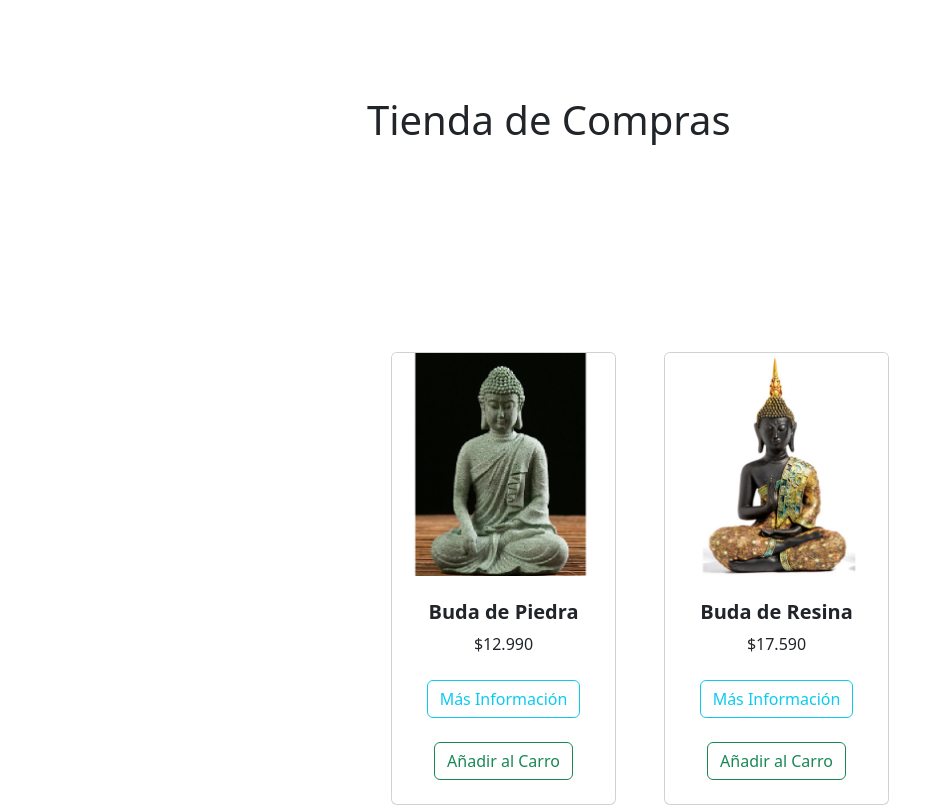
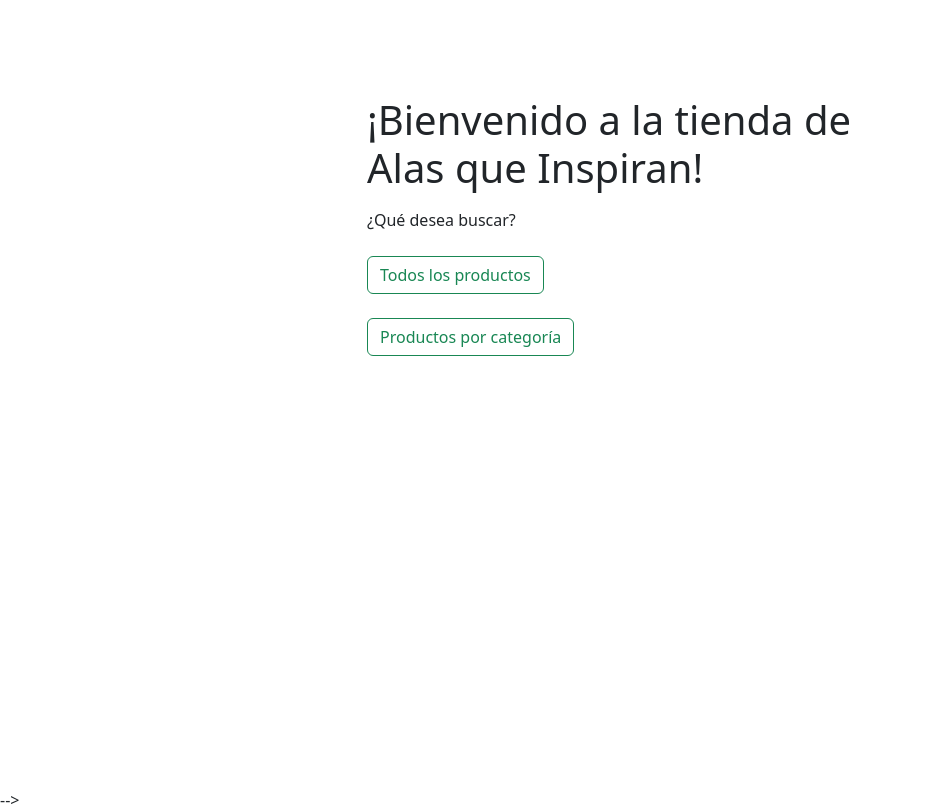
Before and after one commit to Daniela1221/Proyecto-Final, a Django app: page /tienda/ in a window 1280 px wide. Shown: the part 622-1432 px from the top of the page, without its empty margins (0-952 px from the left). Run offline with Django 4.2, Linux system fonts and the light colour scheme; some libraries are stand-ins or nearby versions.

Commit message:
se fija tienda.index.html

```diff
--- a/project/apps/tienda/templates/tienda/index.html
+++ b/project/apps/tienda/templates/tienda/index.html
@@ -1,11 +1,15 @@
 {% extends 'Home/index.html' %}
 
 {% block TITULO %}
-    Tienda de Compras
+    ¡Bienvenido a la tienda de Alas que Inspiran!
 {% endblock TITULO %}
 
+{% block CONTENIDO_STYLE %}
+    ¿Qué desea buscar?<br> <br>
+    <div class="text-body"><a class="btn btn-outline-success mt-auto" href="{% url 'tienda:producto_list' %}">Todos los productos</a></div>
+    <br>
+    <div class="text-body"><a class="btn btn-outline-success mt-auto" href="#">Productos por categoría</a></div>
+{% endblock CONTENIDO_STYLE %}
+
 {% block CONTENIDO_sSTYLE %}
-
-    {% include 'tienda/productos.html' %}
-
 {% endblock CONTENIDO_sSTYLE %}
```
